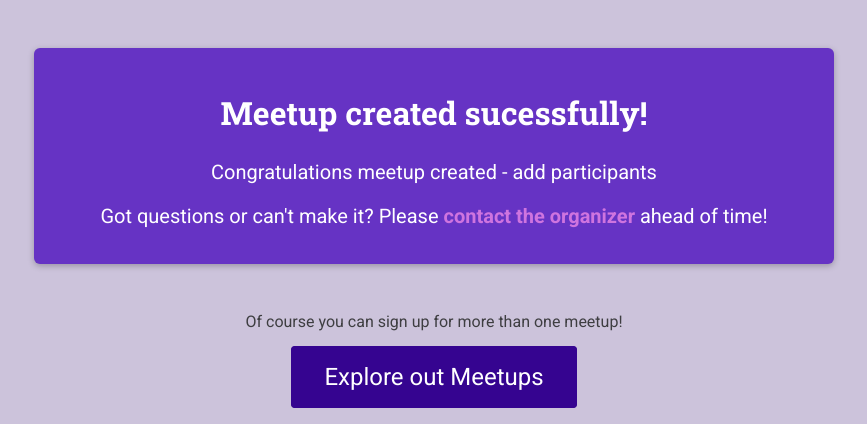
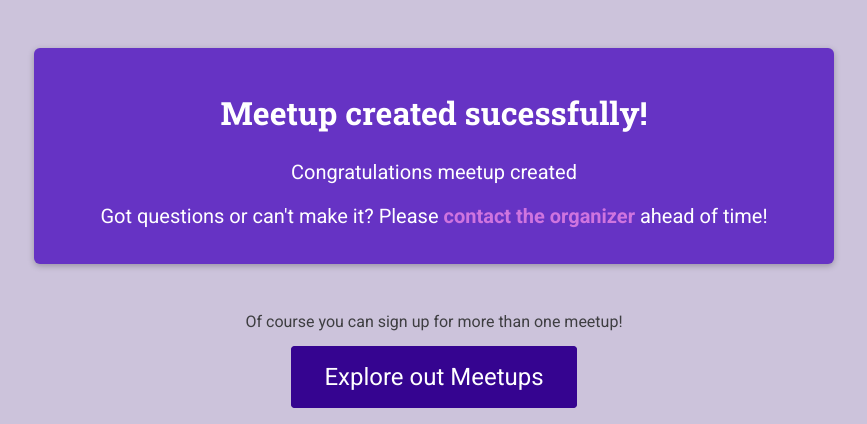
Before and after one commit to Lukiam23/Django_Course_Site, a Django app: template meetups/templates/meetups/creation-success.html in a window 1280 px wide. Shown: the part 191-615 px from the top of the page, without its empty margins (206-1073 px from the left). Run offline with Django 3.2, Linux system fonts and the light colour scheme; the template is opened without the code that fills it, so the values that code supplies are empty.

Commit message:
init commit

```diff
--- a/meetups/templates/meetups/creation-success.html
+++ b/meetups/templates/meetups/creation-success.html
@@ -17,7 +17,7 @@
 {% block body %}
 	<section id="confirmation">
 		<h2>Meetup created sucessfully!</h2>
-		<p>Congratulations meetup created - add participants</p>
+		<p>Congratulations meetup created</p>
 		<p>Got questions or can't make it? Please <a href="mailto:{{ organizer_email }}">contact the organizer</a> ahead of time!</p>
 	</section>
 
```
